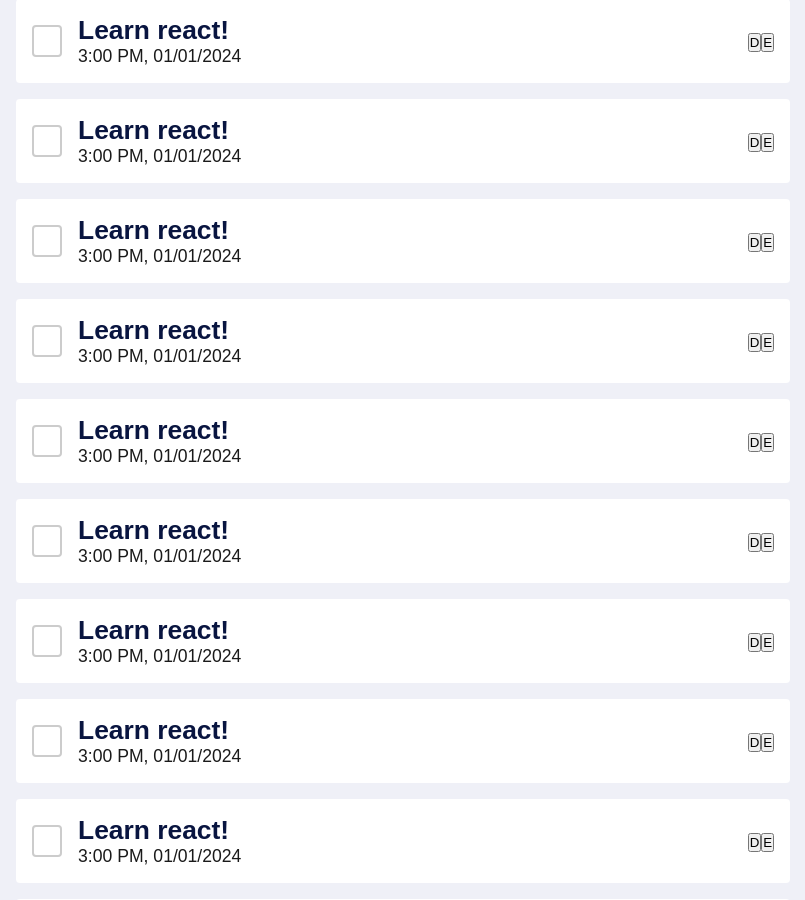
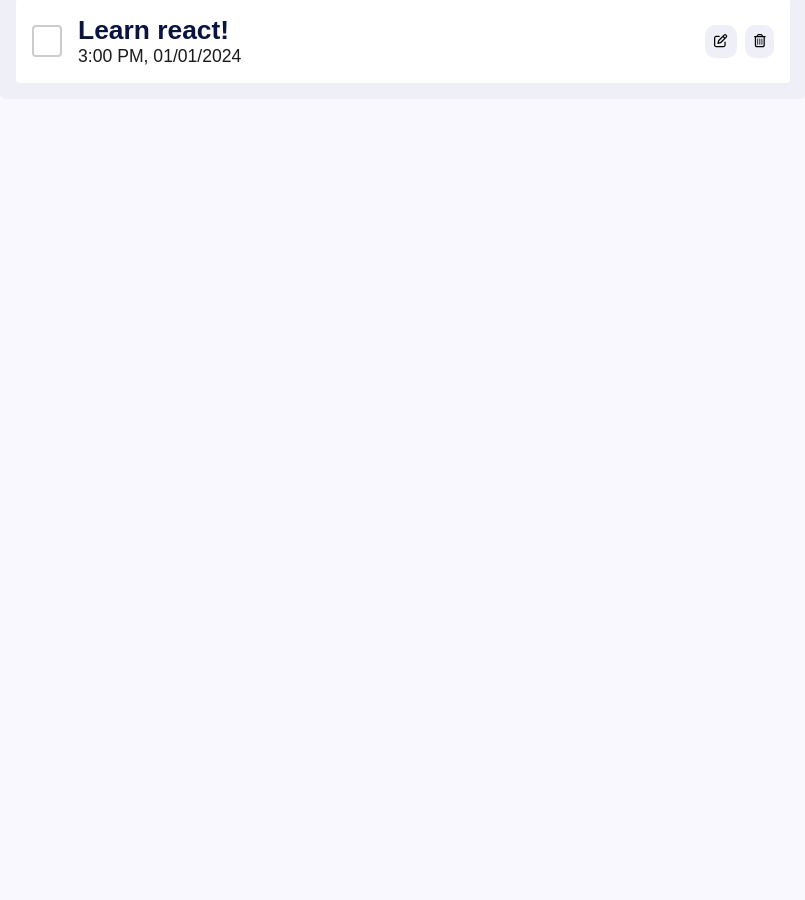
Before and after one commit to mpedraza10/React-Todo-App-Frontend, a React (Create React App) app: page / in a window 1280 px wide. Shown: the part 394-1294 px from the top of the page, without its empty margins (237-1042 px from the left). After the commit the page ends 800 px from the top, so only its background shows below. Built offline with nearby package versions, Linux system fonts and the light colour scheme.

Commit message:
Added font awesome package and added edit and delete btns with icons

```diff
--- a/package.json
+++ b/package.json
@@ -3,6 +3,11 @@
   "version": "0.1.0",
   "private": true,
   "dependencies": {
+    "@fortawesome/fontawesome-svg-core": "^6.4.2",
+    "@fortawesome/free-brands-svg-icons": "^6.4.2",
+    "@fortawesome/free-regular-svg-icons": "^6.4.2",
+    "@fortawesome/free-solid-svg-icons": "^6.4.2",
+    "@fortawesome/react-fontawesome": "^0.2.0",
     "@testing-library/jest-dom": "^5.17.0",
     "@testing-library/react": "^13.4.0",
     "@testing-library/user-event": "^13.5.0",
--- a/src/components/Header/Header.css
+++ b/src/components/Header/Header.css
@@ -4,4 +4,6 @@
 	display: flex;
 	justify-content: center;
 	align-items: center;
+	background-color: white;
+	border-bottom: 1px solid var(--primary-color);
 }
--- a/src/components/TodoItem/TodoItem.css
+++ b/src/components/TodoItem/TodoItem.css
@@ -15,3 +15,8 @@
 	justify-content: space-between;
 	align-items: center;
 }
+
+.todo-item .btns-cont {
+    display: flex;
+    gap: 0.5rem;
+}
--- a/src/components/TodoItem/TodoItem.js
+++ b/src/components/TodoItem/TodoItem.js
@@ -1,5 +1,9 @@
 // Style
 import "./TodoItem.css";
+
+// Fontawesome
+import { FontAwesomeIcon } from "@fortawesome/react-fontawesome";
+import { faPenToSquare, faTrashAlt } from "@fortawesome/free-regular-svg-icons";
 
 const TodoItem = () => {
 	return (
@@ -14,8 +18,12 @@
 					<span>3:00 PM, 01/01/2024</span>
 				</div>
 				<div className="btns-cont">
-					<button>D</button>
-					<button>E</button>
+					<button className="btn icon edit-btn">
+						<FontAwesomeIcon icon={faPenToSquare} />
+					</button>
+					<button className="btn icon delete-btn">
+						<FontAwesomeIcon icon={faTrashAlt} />
+					</button>
 				</div>
 			</div>
 		</li>
--- a/src/components/TodoList/TodoList.js
+++ b/src/components/TodoList/TodoList.js
@@ -11,15 +11,6 @@
 				<TodoItem />
 				<TodoItem />
 				<TodoItem />
-				<TodoItem />
-				<TodoItem />
-				<TodoItem />
-				<TodoItem />
-				<TodoItem />
-				<TodoItem />
-				<TodoItem />
-				<TodoItem />
-				<TodoItem />
 			</ul>
 		</div>
 	);
--- a/src/index.css
+++ b/src/index.css
@@ -90,6 +90,10 @@
 	color: #fff;
 }
 
+button {
+  cursor: pointer;
+}
+
 .btn {
 	background-color: transparent;
 	border: 1px solid transparent;
@@ -109,3 +113,12 @@
 	background-color: transparent;
 	color: var(--secondary-color);
 }
+
+.btn.icon {
+  background-color: var(--lightgrey-color);
+  padding: 0.5rem;
+}
+
+.btn.icon:hover, .btn.icon:active {
+  background-color: #c8c8ce;
+}
```
Also changed, not shown: src/index.js (+9 -9 lines), 1 other file (tests, documents, lock files or other folders).
